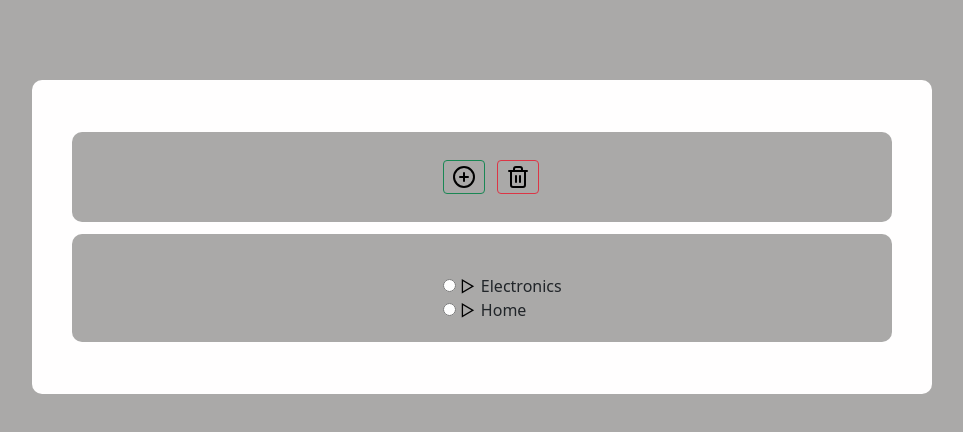
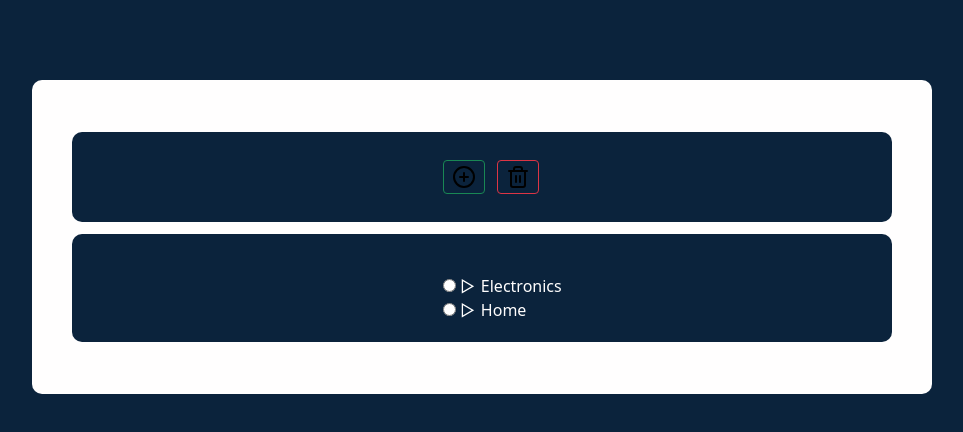
Before and after one commit to cristan02/Treeview, a plain HTML site: page index.html in a window 1280 px wide. Shown: the whole page, without its empty margins (158-1121 px from the left). Drawn offline with nearby package versions, Linux system fonts and the light colour scheme.

Commit message:
re design

```diff
--- a/index.html
+++ b/index.html
@@ -21,7 +21,7 @@
         }
         .caret::before {
             content: '\25B7';
-            color: black;
+            color: white;
             display: inline-block;
             margin-right: 6px;
         }
@@ -75,8 +75,9 @@
         }
 
         body {
-            background-color: rgb(170, 169, 168);
+            background-color:rgb(11, 35, 60);
             padding: 30px;
+            color:rgb(255, 254, 254);
         }
         .container{
             background: rgb(255, 254, 254);
@@ -86,7 +87,7 @@
             border-radius: 10px;
         }
         .inner-container{
-            background-color: rgb(170, 169, 168);
+            background-color: rgb(11, 35, 60);
             margin-top: 12px;
             margin-bottom: 12px;
             padding : 20px;
```
